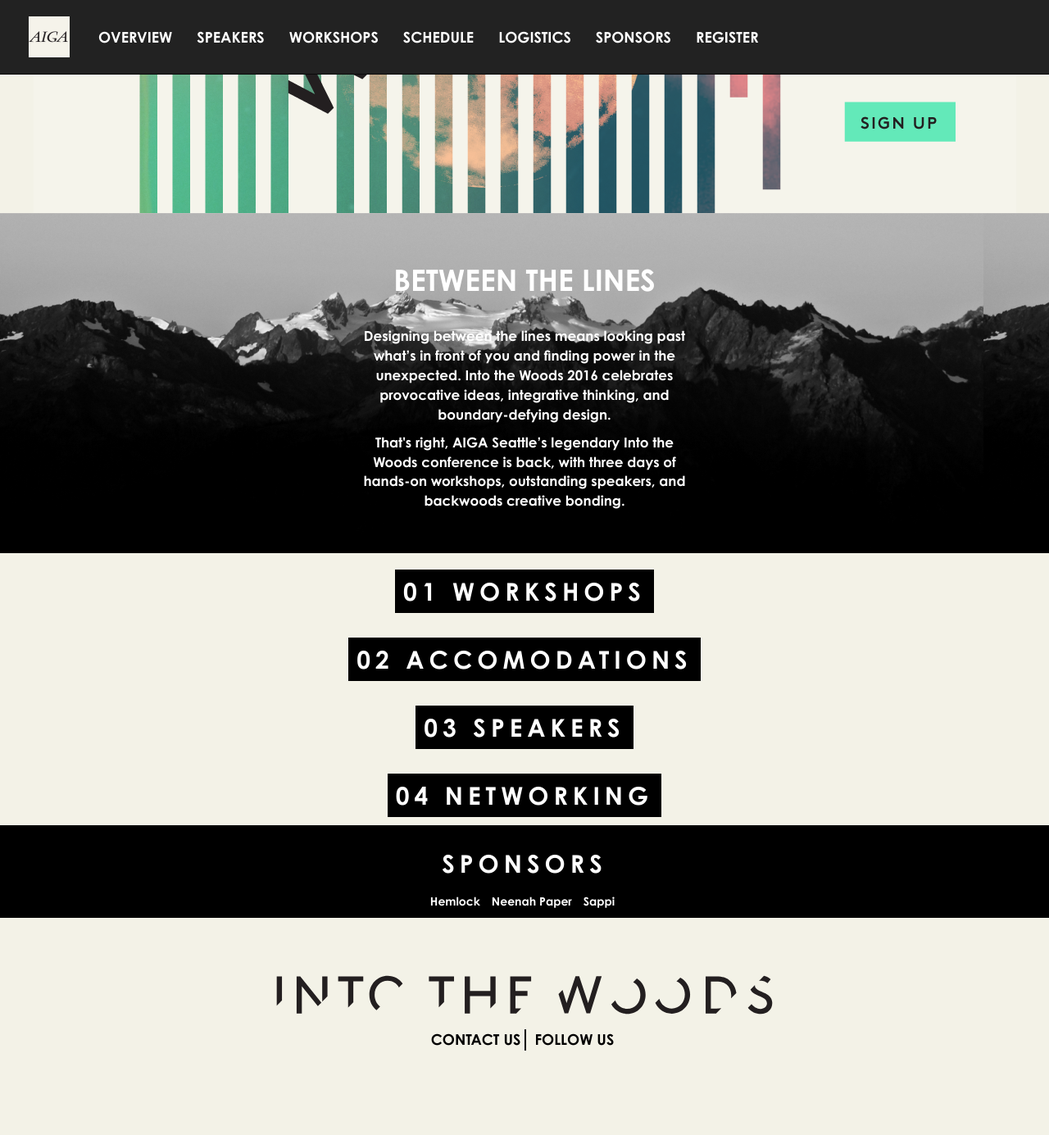
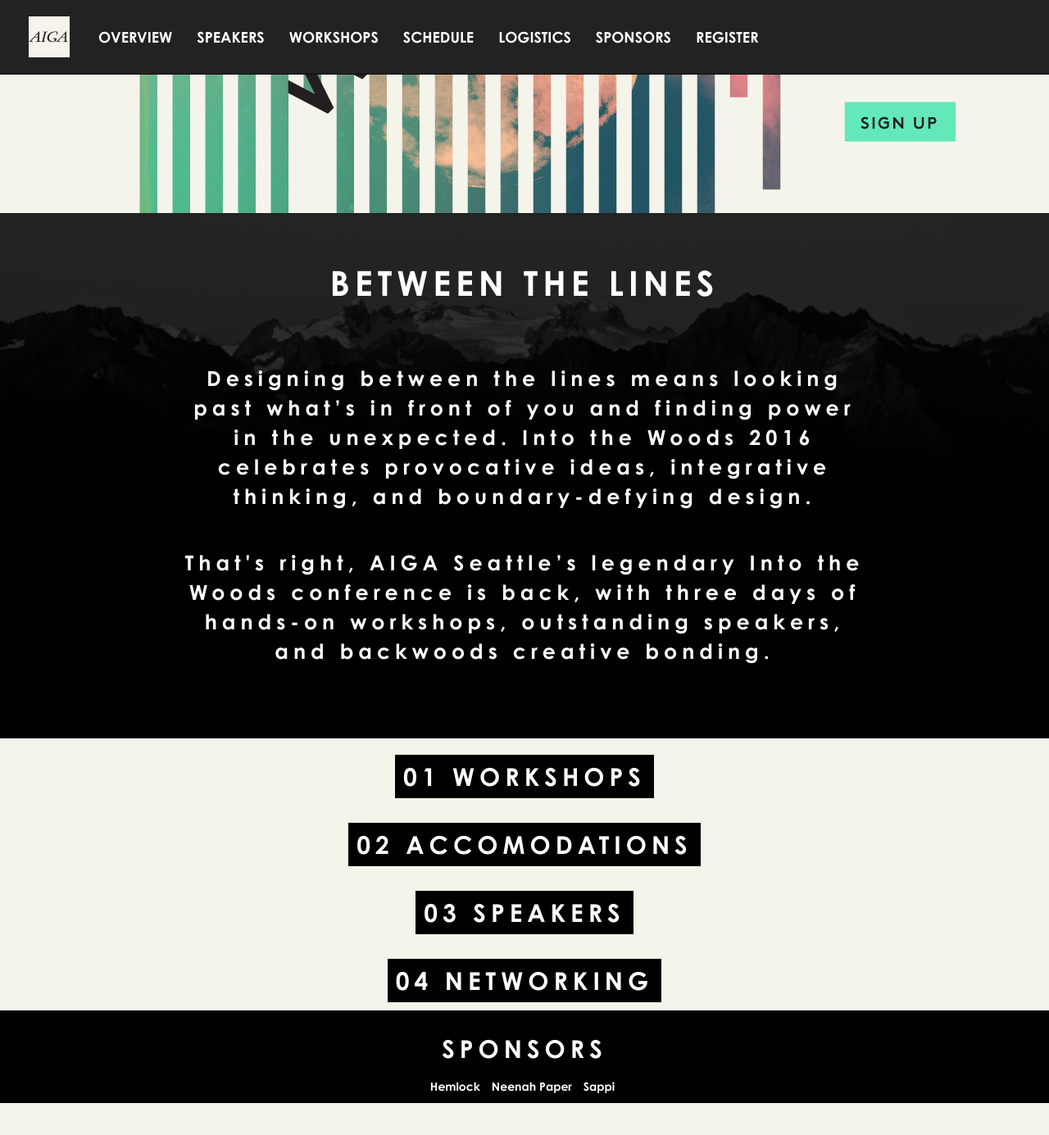
Before and after one commit to aiga-seattle/2015.aigaintothewoods.com, a Jekyll site: the page built from index.html, in a window 1280 px wide and 1400 px high, scrolled down 481 px. Shown: the top 1385 px of the window at 82% size. Built offline with Jekyll 4.4.1, drawn with Linux system fonts in a browser that asks for light colours; nearby versions of some CDN libraries; some web fonts are replaced; before the commit the page ends 1843 px from its top, so only the background shows below that.

Commit message:
Restyle Overview Page

```diff
--- a/_includes/overview.html
+++ b/_includes/overview.html
@@ -1,14 +1,15 @@
 <section class="overview row">
-  <div class="overview-container">
-    <div class="col-md-4"></div>
-    <div class="col-md-4 overview-copy">
-      <h1>Between the Lines</h1>
+  <div class="overlay row">
+    <div class="overview-container">
+      <div class="col-md-2"></div>
+      <div class="col-md-8 overview-copy">
+        <h1>Between the Lines</h1>
 
-      <p>Designing between the lines means looking past what’s in front of you and finding power in the unexpected. Into the Woods 2016 celebrates provocative ideas, integrative thinking, and boundary-defying design.</p>
+        <p>Designing between the lines means looking past what’s in front of you and finding power in the unexpected. Into the Woods 2016 celebrates provocative ideas, integrative thinking, and boundary-defying design.</p>
 
-      <p>That's right, AIGA Seattle’s legendary Into the Woods conference is back, with three days of hands-on workshops, outstanding speakers, and backwoods creative bonding.</p>
-
+        <p>That's right, AIGA Seattle’s legendary Into the Woods conference is back, with three days of hands-on workshops, outstanding speakers, and backwoods creative bonding.</p>
+      </div>
+      <div class="col-md-2"></div>
     </div>
-    <div class="col-md-4"></div>
   </div>
 </section>
--- a/_sass/_intothewoods.scss
+++ b/_sass/_intothewoods.scss
@@ -1,4 +1,4 @@
-$itw-primary-color: #f3f2e7; // Cream Color
+$itw-primary-color: rgb(244, 244, 234 ); // Cream Color
 
 body {
   background-color: $itw-primary-color;
--- a/_sass/intothewoods/_overview.scss
+++ b/_sass/intothewoods/_overview.scss
@@ -2,8 +2,12 @@
   display: block;
   background-image: url(/images/itw2016_landscape-background.png);
   text-align: center;
+  letter-spacing: 6px;
+  background-repeat: no-repeat;
+  background-size: contain;
+  background-color: #000;
 
-  .overview-container {
+  .overlay {
     background-color: rgba(0, 0, 0, 0.8);
   }
 
@@ -12,11 +16,13 @@
     margin: 3em auto 3em;
 
     h1 {
-      margin-bottom: 1em;
+      font-size: 3em;
+      margin-bottom: 1.8em;
     }
 
     p {
-      font-size: 1.2em;
+      font-size: 1.8em;
+      margin-bottom: 1.8em;
     }
   }
 }
```
Also changed, not shown: 1 other file.
